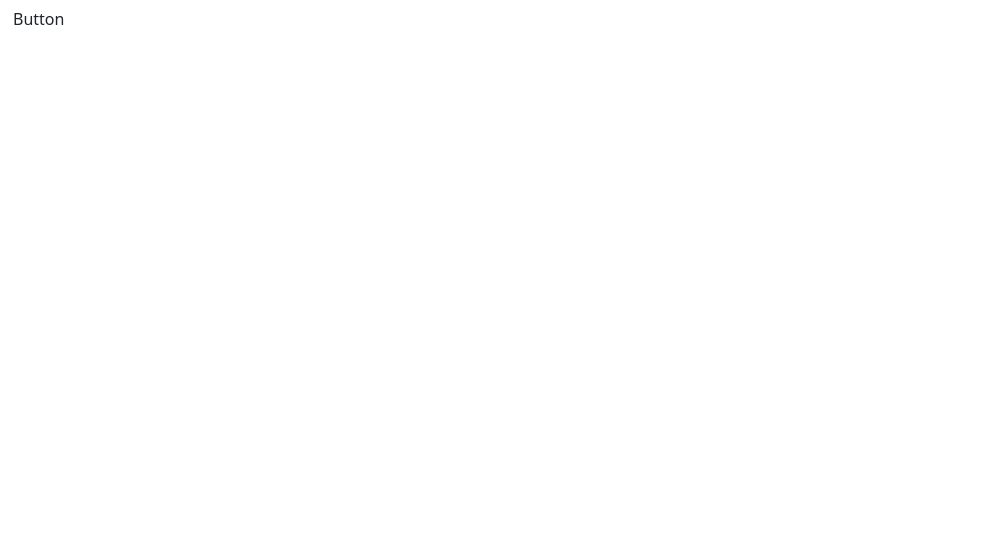
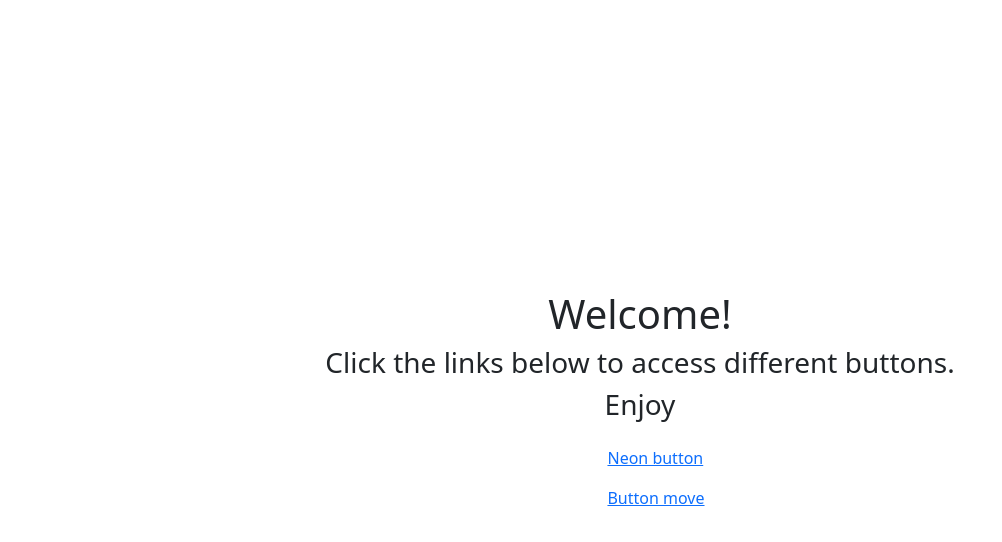
Before and after one commit to KylesTech95/button-collection, a plain HTML site: page index.html in a window 1280 px wide. Shown: the whole page, without its empty margins (0-1002 px from the left). Drawn offline with Linux system fonts and the light colour scheme.

Commit message:
updated links

```diff
--- a/index.html
+++ b/index.html
@@ -4,17 +4,15 @@
     <meta charset="UTF-8">
     <link rel="stylesheet" href="bootstrap.css">
     <meta name="viewport" content="width=device-width, initial-scale=1.0">
-    <title>Moving button</title>
+    <title>Welcome Page</title>
 </head>
-<body>
-
-    <a href="#" class="btn">
-      <span></span>
-      <span></span>
-      <span></span>
-      <span></span>
-    Button
-      </a>
-
-    </body>
+<body class="ky-flex-center">
+<h1>Welcome!</h1>
+  <h3>Click the links below to access different buttons.</h3>
+  <h3>Enjoy</h3>
+      <ul style="display:flex;margin:1rem 0 0 0;flex-direction: column;gap:1rem; ">
+          <a target="_blank" href="https://KylesTech95.github.io/button-collection/neon_btn">Neon button</a>
+          <a target="_blank" href="https://KylesTech95.github.io/button-collection/btn_move">Button move</a>
+      </ul>
+  </body>
 </html>
```
